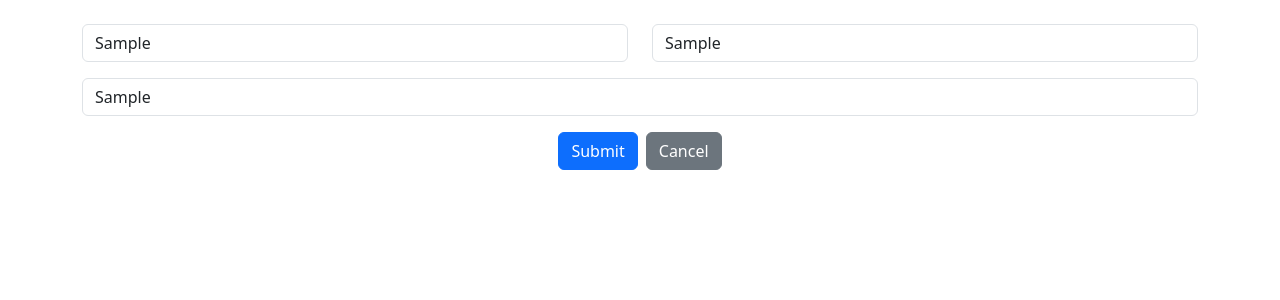
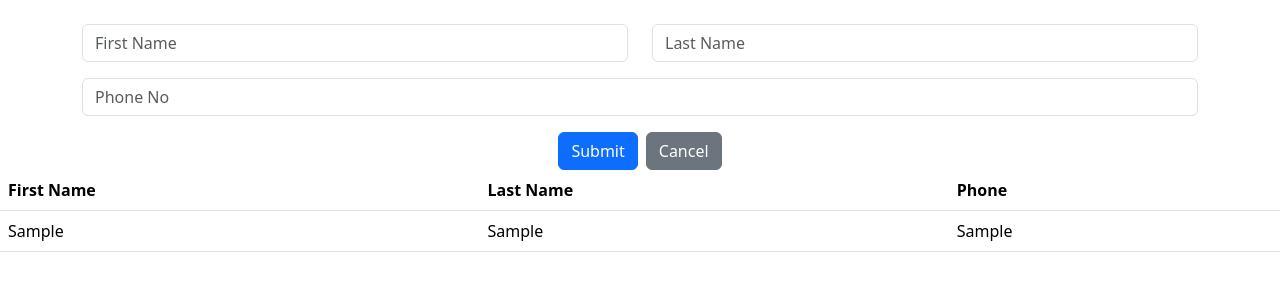
Before and after one commit to shoaib-mulla/my-bootstrap-repository, a React (Create React App) app: page / in a window 1280 px wide. Both pictures are taken after typing "Sample", "Sample", "Sample" into the empty fields and a click on the button "Submit". Shown: the top 300 px of the page. Built offline with nearby package versions, Linux system fonts and the light colour scheme.

Commit message:
B-0001: Data mapped to table

```diff
--- a/src/Components/CustomForm.js
+++ b/src/Components/CustomForm.js
@@ -1,35 +1,75 @@
-import React from "react";
+import React, { useState } from "react";
 import Button from "react-bootstrap/Button";
 import Container from "react-bootstrap/Container";
 import Row from "react-bootstrap/Row";
 import Col from "react-bootstrap/Col";
 import Form from "react-bootstrap/Form";
+import TableContainer from "./TableContainer";
 
 function CustomForm() {
+  const [firstName, setFirstName] = useState("");
+  const [lastName, setLastName] = useState("");
+  const [phone, setPhone] = useState("");
+  const [submittedData, setSubmittedData] = useState([]);
+  const handleSubmit = () => {
+    if (firstName || lastName || phone) {
+      const newEntry = { firstName, lastName, phone };
+      setSubmittedData((prevData) => [...prevData, newEntry]);
+      setFirstName("");
+      setLastName("");
+      setPhone("");
+    } else {
+      console.log("Cannot add empty entry");
+    }
+  };
+  const sortedData = [...submittedData].sort((a, b) =>
+    a.lastName.localeCompare(b.lastName)
+  );
   return (
+    <>
       <Container className="mt-4">
         <Row className="mb-3">
           <Col md={6}>
-          <Form.Control type="text" name="firstname" placeholder="First Name" />
+            <Form.Control
+              type="text"
+              name="firstname"
+              placeholder="First Name"
+              value={firstName}
+              onChange={(e) => setFirstName(e.target.value)}
+            />
           </Col>
           <Col md={6}>
-          <Form.Control type="text" name="lastname" placeholder="Last Name" />
+            <Form.Control
+              type="text"
+              name="lastname"
+              value={lastName}
+              placeholder="Last Name"
+              onChange={(e) => setLastName(e.target.value)}
+            />
           </Col>
         </Row>
         <Row className="mb-3">
           <Col>
-          <Form.Control type="text" name="phone" placeholder="Phone No" />
+            <Form.Control
+              type="text"
+              name="phone"
+              placeholder="Phone No"
+              value={phone}
+              onChange={(e) => setPhone(e.target.value)}
+            />
           </Col>
         </Row>
         <Row>
           <Col className="d-flex justify-content-center">
-          <Button variant="primary" className="me-2">
+            <Button variant="primary" className="me-2" onClick={handleSubmit}>
               Submit
             </Button>
             <Button variant="secondary">Cancel</Button>
           </Col>
         </Row>
       </Container>
+      {submittedData && <TableContainer data={sortedData} />}
+    </>
   );
 }
 
--- /dev/null
+++ b/src/Components/TableContainer.js
@@ -0,0 +1,29 @@
+import React from "react";
+import Table from "react-bootstrap/Table";
+
+function TableContainer({ data }) {
+  return (
+    <>
+      <Table>
+        <thead>
+          <tr>
+            <th>First Name</th>
+            <th>Last Name</th>
+            <th>Phone</th>
+          </tr>
+        </thead>
+        <tbody>
+          {data.map((dt, index) => (
+            <tr key={index}>
+              <td>{dt.firstName}</td>
+              <td>{dt.lastName}</td>
+              <td>{dt.phone}</td>
+            </tr>
+          ))}
+        </tbody>
+      </Table>
+    </>
+  );
+}
+
+export default TableContainer;
```
Lines whose indentation alone changed are shown as unchanged.
